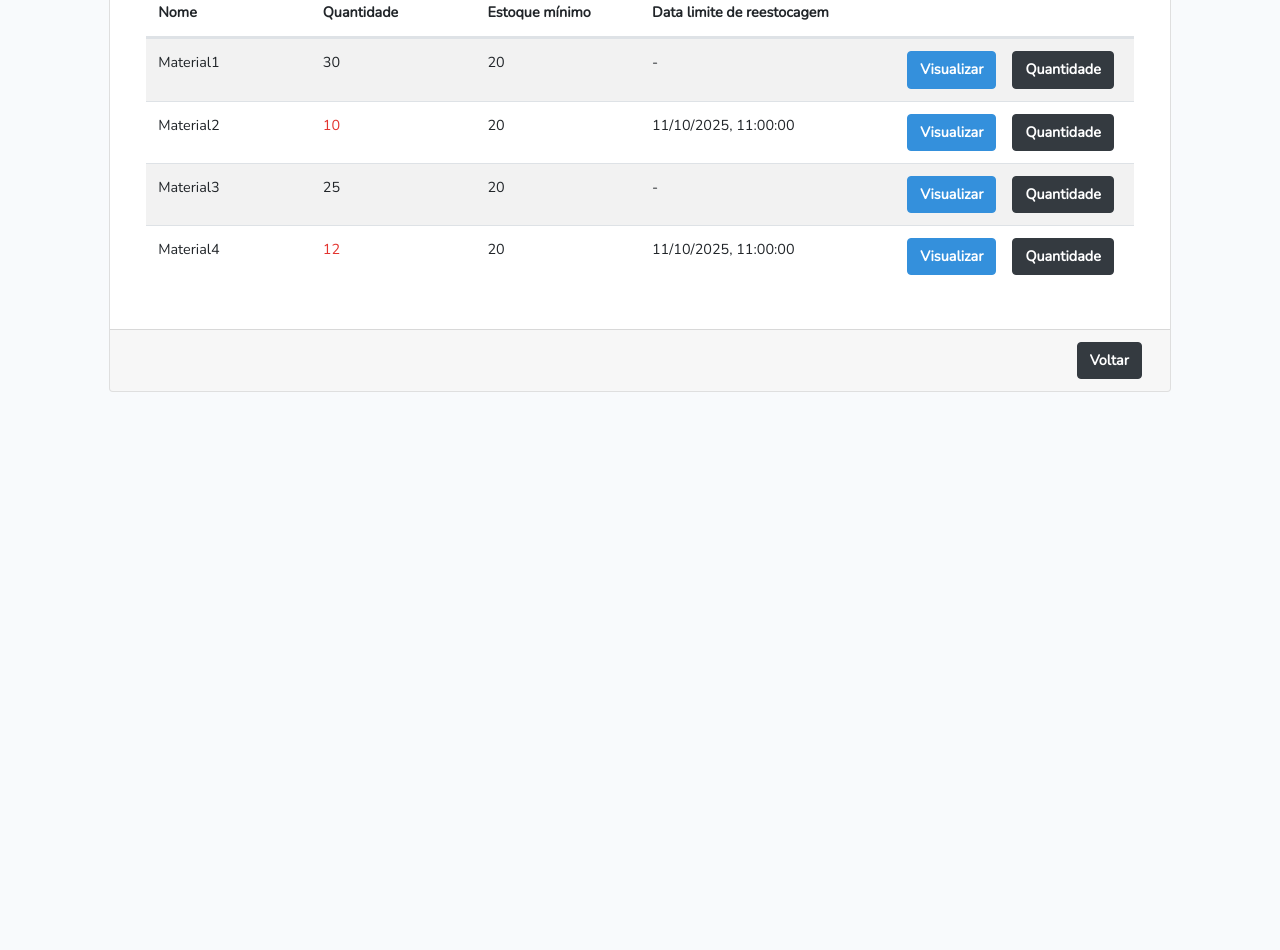
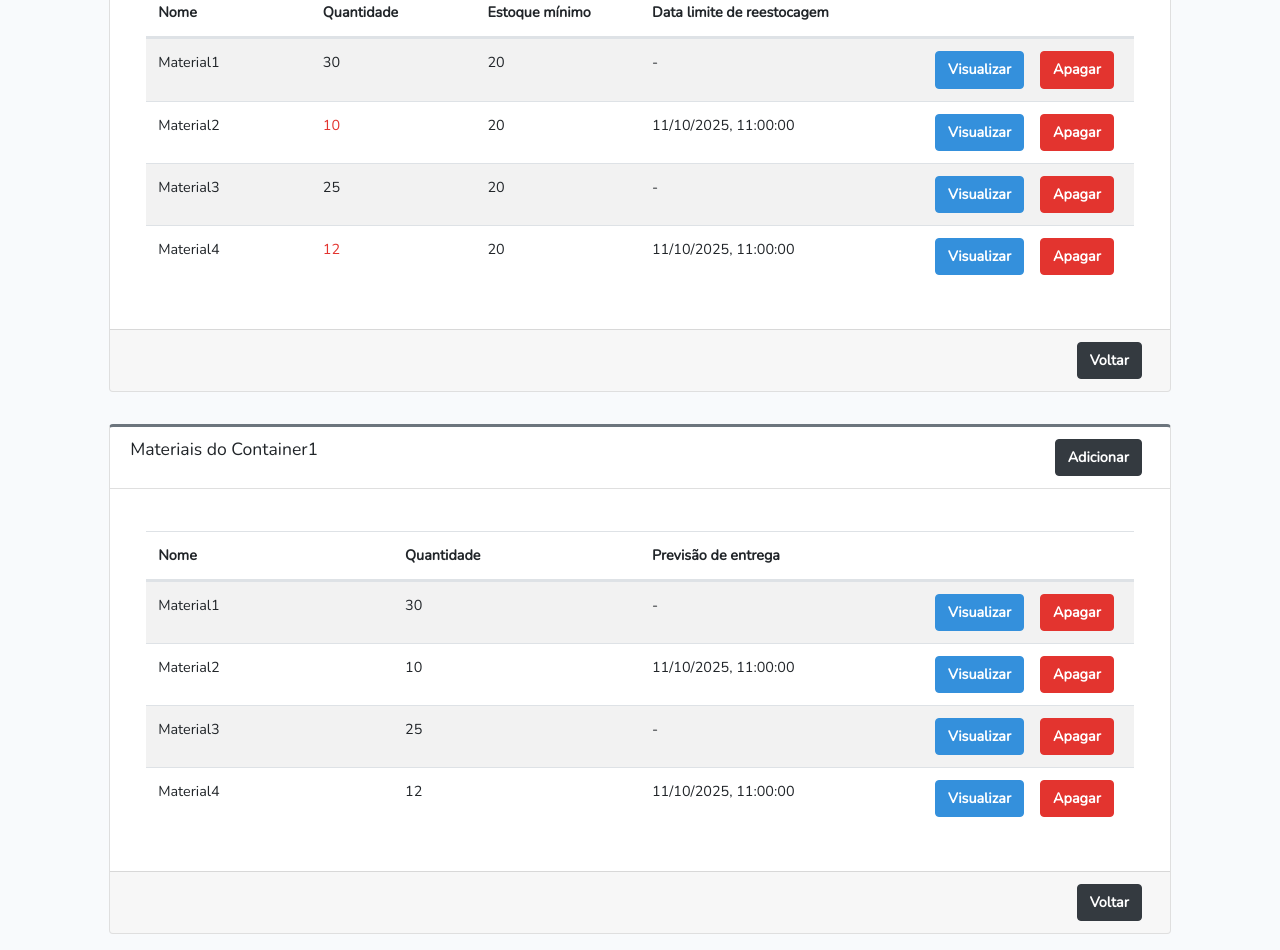
Before and after one commit to ufjf-dcc207/ufjf-dcc207-2025-3-a-sem2-container2, a React (Vite) app: page / in a window 1280 px wide. Shown: the part 920-1870 px from the top of the page. Before the commit the page ends 1328 px from the top, so only its background shows below. Built offline with nearby package versions, Linux system fonts and the light colour scheme.

Commit message:
Adicionando tabela de container de transporte fazendo conta do tamanho de cada coluna na tabela e mudando botão de quantidade para apagar

```diff
--- a/src/App.tsx
+++ b/src/App.tsx
@@ -1,17 +1,20 @@
 import './App.css'
 import container_json from '../container_data.json'
-import material_json from '../material_data.json'
+import stock_json from '../stock_material_data.json'
+import transport_json from '../transport_material_data.json'
 import { type ContainerBoardType, ContainerBoard } from './ContainerBoard';
 import { type ContainerMaterialBoardType, ContainerMaterialBoard } from './ContainerMaterialsBoard';
 
 const container_data = container_json as ContainerBoardType;
-const material_data = material_json as ContainerMaterialBoardType;
+const stock_material_data = stock_json as ContainerMaterialBoardType;
+const transport_material_data = transport_json as ContainerMaterialBoardType;
 
 function App() {
   return (
     <div>
       <ContainerBoard containerBoard={container_data}></ContainerBoard>
-      <ContainerMaterialBoard containerMaterialBoard={material_data}></ContainerMaterialBoard>
+      <ContainerMaterialBoard containerMaterialBoard={stock_material_data} tableHeaders={["Nome", "Quantidade", "Estoque mínimo", "Data limite de reestocagem"]}></ContainerMaterialBoard>
+      <ContainerMaterialBoard containerMaterialBoard={transport_material_data} tableHeaders={["Nome", "Quantidade", "Previsão de entrega"]}></ContainerMaterialBoard>
     </div>
   );
 }
--- a/src/ContainerMaterialsBoard.tsx
+++ b/src/ContainerMaterialsBoard.tsx
@@ -14,9 +14,10 @@ export type ContainerMaterialBoardType = {
 
 type ContainerMaterialBoardProps = {
   containerMaterialBoard: ContainerMaterialBoardType
+  tableHeaders: Array<string>
 }
 
-export function ContainerMaterialBoard({ containerMaterialBoard }: ContainerMaterialBoardProps) {
+export function ContainerMaterialBoard({ containerMaterialBoard, tableHeaders }: ContainerMaterialBoardProps) {
   return (
     <div className='row'>
       <Card containerCard={false}>
@@ -24,7 +25,7 @@ export function ContainerMaterialBoard({ containerMaterialBoard }: ContainerMate
           <Button button={{url: "/", type: "link", buttonName: "Adicionar", customStyle: "btn btn-dark icone-add-table"}} ></Button>
         </CardHeader>
         <CardBody customStyle="row d-flex justify-content-center m-3">
-          <Table table={{ headers: ["Nome", "Quantidade", "Estoque mínimo", "Data limite de reestocagem"], hasActions: true }}>
+          <Table table={{ headers: tableHeaders, hasActions: true }}>
             {containerMaterialBoard.materials.map((material) => {
                 return <Material key={material.title} material={material}/>
             })}
--- a/src/Material.tsx
+++ b/src/Material.tsx
@@ -3,8 +3,8 @@ import { Button } from "./Button";
 export type MaterialType = {
   title: string,
   amount: number,
-  minimumStock: number,
-  restockLimit?: string
+  minimumStock?: number,
+  limitDate: string
 }
 
 type MaterialProps = {
@@ -14,13 +14,13 @@ type MaterialProps = {
 export function Material({ material }: MaterialProps) {
   return (
     <tr>
-        <td className="col-2">{material.title}</td>
-        <td className={`col-2 ${material.minimumStock !== null && material.amount < material.minimumStock ? 'text-danger' : ''}`}>{material.amount}</td>
-        <td className="col-2 justify-content-center">{material.minimumStock}</td>
-        <td className="col-3">{material.restockLimit ? new Date(material.restockLimit).toLocaleString('pt-BR') : "-"}</td>
+        <td className={material.minimumStock ? "col-2" : "col-3"}>{material.title}</td>
+        {!material.minimumStock ? <td className="col-3">{material.amount}</td> : <td className={`col-2 ${material.amount < material.minimumStock ? 'text-danger' : ''}`}>{material.amount}</td>}
+        {material.minimumStock && <td className="col-2 justify-content-center">{material.minimumStock}</td>}
+        <td className="col-3">{material.limitDate ? new Date(material.limitDate).toLocaleString('pt-BR') : "-"}</td>
         <td>
             <div>
-              <Button button={{url: "/", type: "link", buttonName: "Quantidade", customStyle: "ml-2 btn btn-dark float-right"}}></Button>
+              <Button button={{url: "/", type: "link", buttonName: "Apagar", customStyle: "ml-2 btn btn-danger float-right"}}></Button>
               <Button button={{url: "/", type: "link", buttonName: "Visualizar", customStyle: "btn btn-primary float-right"}}></Button>
             </div>
         </td>
--- a/material_data.json
+++ b/stock_material_data.json
@@ -10,7 +10,7 @@
             "title": "Material2",
             "amount": 10,
             "minimumStock": 20,
-            "restockLimit": "2025-10-11T08:00:00-03:00"
+            "limitDate": "2025-10-11T08:00:00-03:00"
         },
         {
             "title": "Material3",
@@ -21,7 +21,7 @@
             "title": "Material4",
             "amount": 12,
             "minimumStock": 20,
-            "restockLimit": "2025-10-11T08:00:00-03:00"
+            "limitDate": "2025-10-11T08:00:00-03:00"
         }
     ]
 }
--- /dev/null
+++ b/transport_material_data.json
@@ -0,0 +1,23 @@
+{
+    "title": "Materiais do Container1",
+    "materials": [
+        {
+            "title": "Material1",
+            "amount": 30
+        },
+        {
+            "title": "Material2",
+            "amount": 10,
+            "limitDate": "2025-10-11T08:00:00-03:00"
+        },
+        {
+            "title": "Material3",
+            "amount": 25
+        },
+        {
+            "title": "Material4",
+            "amount": 12,
+            "limitDate": "2025-10-11T08:00:00-03:00"
+        }
+    ]
+}
```
